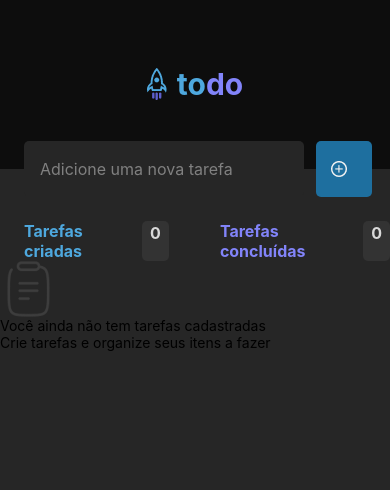
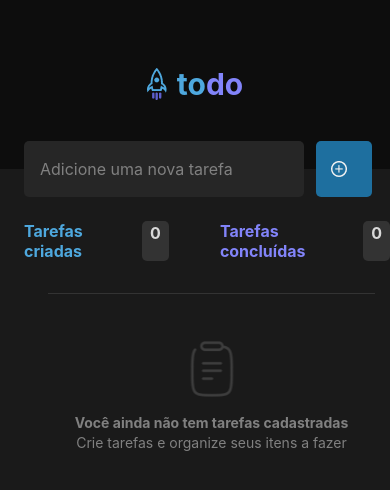
Before and after one commit to ronnylrsd/todolist, a React Native app: screen / in a window 390 px wide. Shown: the top 490 px of the page. Built offline with nearby package versions, Linux system fonts and the light colour scheme.

Commit message:
Feat: create task

```diff
--- /dev/null
+++ b/src/components/Task/index.tsx
@@ -0,0 +1,26 @@
+import { View, Text, TouchableOpacity, Image } from "react-native";
+
+import { styles } from "./styles";
+
+type Props = {
+  name: string;
+  onChecked: () => void;
+};
+
+export function Task({ name, onChecked }: Props) {
+    return (
+      <View style={styles.container}>
+        <TouchableOpacity style={styles.checkedButton} onPress={onChecked}>
+        </TouchableOpacity>
+
+        <Text style={styles.name}>{name}sos</Text>
+
+        <TouchableOpacity style={styles.removeButton} >
+        <Image
+                style={styles.removeButtonImage}
+                source={require("../../assets/trash.png")}
+              />
+        </TouchableOpacity>
+      </View>
+    );
+  }
--- /dev/null
+++ b/src/components/Task/styles.ts
@@ -0,0 +1,49 @@
+import { StyleSheet } from "react-native";
+
+export const styles = StyleSheet.create({
+  container: {
+    width: "89%",
+    height: 64,
+    backgroundColor: "#262626", //GRAY_500
+    flexDirection: "row",
+    marginTop: 20,
+    marginHorizontal: 24,
+    alignItems: "center",
+    marginBottom: 8,
+    borderWidth: 1,
+    borderColor: "#333333", //GRAY_400
+    borderRadius: 8,
+  },
+  name: {
+    fontSize: 14,
+    paddingVertical: 12,
+    paddingRight: 48,
+    marginLeft: 16,
+    lineHeight: 20,
+    color: "#F2F2F2", //GRAY_100
+  },
+  checkedButton: {
+    width: 24,
+    height: 24,
+    borderRadius: 50,
+    marginLeft: 12,
+    borderColor: '#4EA8DE', //BLUE
+    borderWidth: 2,
+    alignItems: "center",
+    justifyContent: "center",
+  },
+  removeButton: {
+    width: 24,
+    height: 24,
+    alignItems: "center",
+    justifyContent: "center",
+    borderRadius: 4,
+    paddingLeft: 220,
+    paddingVertical: 16,
+  },
+  removeButtonImage: {
+    width: 12,
+    height: 14,
+    top: -1,
+  },
+});
--- a/src/screens/Home/index.tsx
+++ b/src/screens/Home/index.tsx
@@ -1,5 +1,14 @@
-import { useState } from "react";
-import { View, Text, Image, TextInput, TouchableOpacity, FlatList, Alert } from "react-native";
+import React, { useState } from "react";
+import {
+  View,
+  Text,
+  Image,
+  TextInput,
+  TouchableOpacity,
+  FlatList,
+  Alert,
+} from "react-native";
+import { Task } from "../../components/Task";
 import { styles } from "./styles";
 
 export function Home() {
@@ -7,19 +16,17 @@ export function Home() {
   const [taskName, setTaskName] = useState<string>("");
 
   function handleAddNewTask() {
-    if(tasks.includes(taskName)) {
+    if (tasks.includes(taskName)) {
       return Alert.alert(
         "Tarefa já cadastrada",
-      "Você não pode cadastrar uma tarefa com o mesmo nome");
+        "Você não pode cadastrar uma tarefa com o mesmo nome"
+      );
     }
     setTasks((prevState) => [...prevState, taskName]);
     setTaskName("");
-
   }
 
-  function handleCheckTask(name: string){
-
-  }
+  function handleCheckedTask(name: string) {}
 
   return (
     <>
@@ -38,7 +45,7 @@ export function Home() {
             placeholder="Adicione uma nova tarefa"
             placeholderTextColor="#808080" //GRAY300
           />
-          <TouchableOpacity style={styles.button}>
+          <TouchableOpacity style={styles.button} onPress={handleAddNewTask}>
             <Text style={styles.buttonText}>
               <Image
                 style={styles.logoImage}
@@ -55,11 +62,11 @@ export function Home() {
         </View>
         <FlatList
           data={tasks}
-        keyExtractor={item => item.id}
           renderItem={({ item }) => (
             <Task
               key={item}
               name={item}
+              onChecked={() => handleCheckedTask(item)}
             />
           )}
           showsVerticalScrollIndicator={false}
@@ -69,8 +76,12 @@ export function Home() {
                 style={styles.clipboardImage}
                 source={require("../../assets/clipboard.png")}
               />
-            <Text style={styles.emptyTasksTitle}>Você ainda não tem tarefas cadastradas</Text>
-            <Text style={styles.emptyTasksText}>Crie tarefas e organize seus itens a fazer</Text>
+              <Text style={styles.emptyTasksTitle}>
+                Você ainda não tem tarefas cadastradas
+              </Text>
+              <Text style={styles.emptyTasksText}>
+                Crie tarefas e organize seus itens a fazer
+              </Text>
             </View>
           )}
         />
--- a/src/screens/Home/styles.ts
+++ b/src/screens/Home/styles.ts
@@ -34,7 +34,7 @@ export const styles = StyleSheet.create({
   },
   container: {
     flex: 0.8,
-    backgroundColor: "#262626", //GRAY_500
+    backgroundColor: "#1A1A1A", //GRAY_600
   },
   input: {
     flex: 1,
@@ -70,36 +70,68 @@ export const styles = StyleSheet.create({
     marginLeft: 24,
   },
   createdTasksText: {
-    color: '#4EA8DE', //BLUE
+    color: "#4EA8DE", //BLUE
     fontSize: 16,
     fontWeight: "bold",
     marginRight: 8,
   },
   createdTasksNumber: {
-    color: '#D9D9D9', //GRAY_200
+    color: "#D9D9D9", //GRAY_200
     fontSize: 16,
     fontWeight: "bold",
-    backgroundColor: '#333333', //GRAY_400
+    backgroundColor: "#333333", //GRAY_400
     borderRadius: 5,
     paddingHorizontal: 8,
     paddingVertical: 2,
   },
   concludedTasksText: {
     marginLeft: 51,
-    color: '#8284FA', //PURPLE
+    color: "#8284FA", //PURPLE
     fontSize: 16,
     fontWeight: "bold",
     marginRight: 8,
   },
   concludedTasksNumber: {
-    color: '#D9D9D9', //GRAY_200
+    color: "#D9D9D9", //GRAY_200
     fontSize: 16,
     fontWeight: "bold",
-    backgroundColor: '#333333', //GRAY_400
+    backgroundColor: "#333333", //GRAY_400
     justifyContent: "center",
     alignItems: "center",
     borderRadius: 5,
     paddingHorizontal: 8,
     paddingVertical: 2,
   },
+  emptyTasks: {
+    flexDirection: "column",
+    alignItems: "center",
+    justifyContent: "center",
+    top: 32,
+    paddingHorizontal: 24,
+    height: 208,
+    borderTopWidth: 1,
+    borderTopColor: "#333333", //GRAY_400
+    width: 327,
+    marginHorizontal: 48,
+  },
+  clipboardImage: {
+    width: 56,
+    height: 56,
+    marginBottom: 16,
+  },
+  emptyTasksTitle: {
+    //fontFamily: "Inter",
+    fontStyle: "normal",
+    fontSize: 14,
+    fontWeight: "bold",
+    lineHeight: 20,
+    textAlign: "center",
+    color: "#808080", //GRAY_300
+  },
+  emptyTasksText: {
+    color: "#808080", //GRAY_300
+    fontSize: 14,
+    lineHeight: 20,
+    textAlign: "center",
+  },
 });
```
Also changed, not shown: src/assets/trash.png (added). Lines whose indentation alone changed are shown as unchanged.
